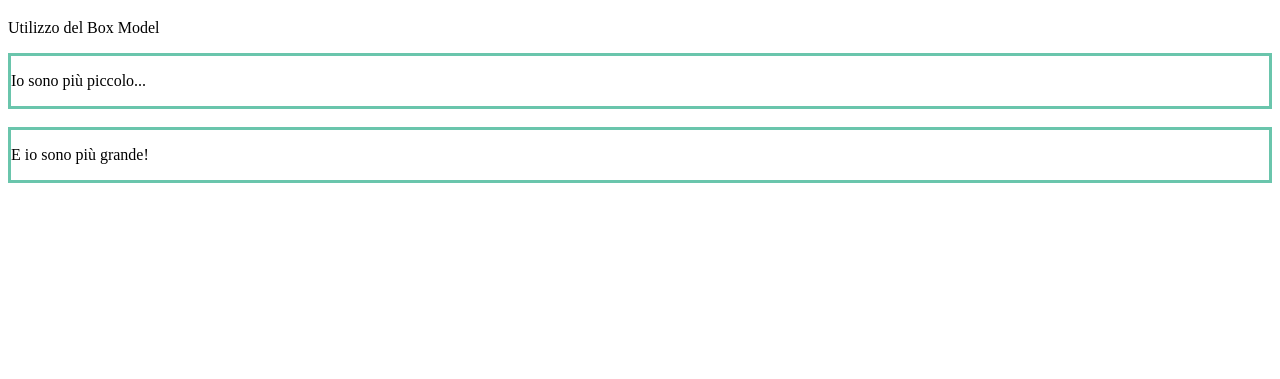
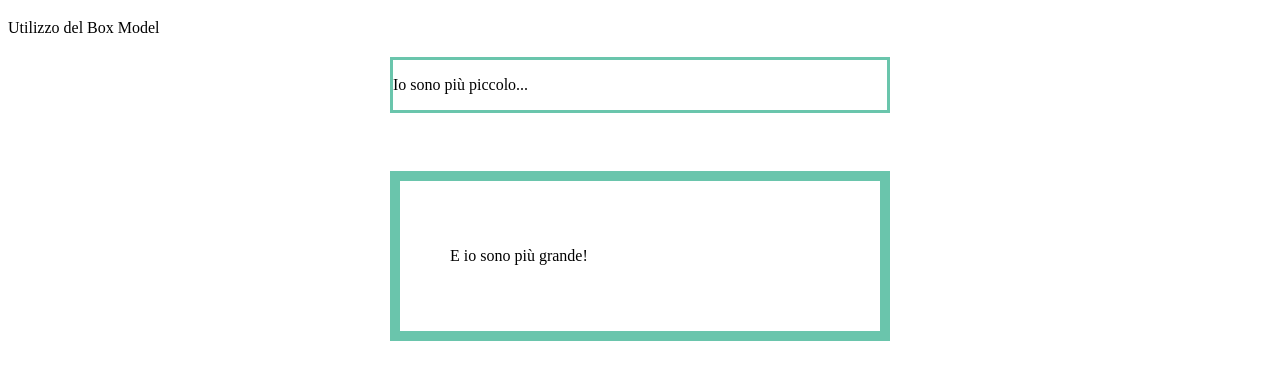
Before and after one commit to aeisolution/insolera-web-grafica, a plain HTML site: page Lezione1/01 - HTML/04-boxmodel.html in a window 1280 px wide. Shown: the part 61-440 px from the top of the page. Drawn offline with Linux system fonts and the light colour scheme.

Commit message:
correzione dimensione su boxmodel

```diff
--- a/Lezione1/01 - HTML/04-boxmodel.html
+++ b/Lezione1/01 - HTML/04-boxmodel.html
@@ -16,9 +16,23 @@
         2. Utilizzare box-sizing per eliminare differnza di dimensione
       */
       .simple {
+        width: 500px;
+        margin: 20px auto;
+        /* aggiunta box-sizing per correzione dimensione su boxmodel  */
+        -webkit-box-sizing: border-box;
+           -moz-box-sizing: border-box;
+                box-sizing: border-box;
       }
 
       .fancy {
+        width: 500px;
+        margin: 20px auto;
+        padding: 50px;
+        border-width: 10px;
+        /* aggiunta box-sizing per correzione dimensione su boxmodel  */
+        -webkit-box-sizing: border-box;
+           -moz-box-sizing: border-box;
+                box-sizing: border-box;
       }
     </style>
   </head>
```
